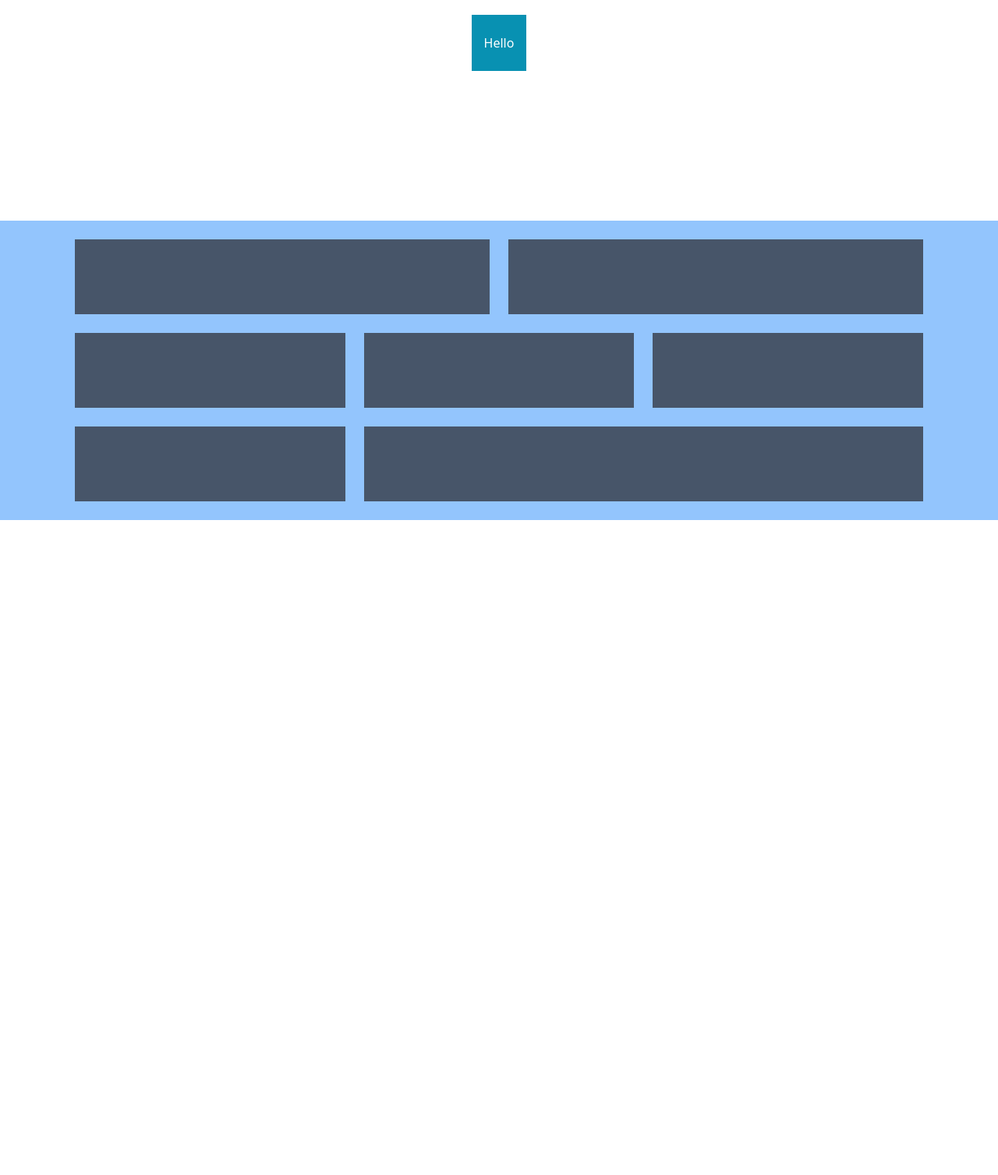
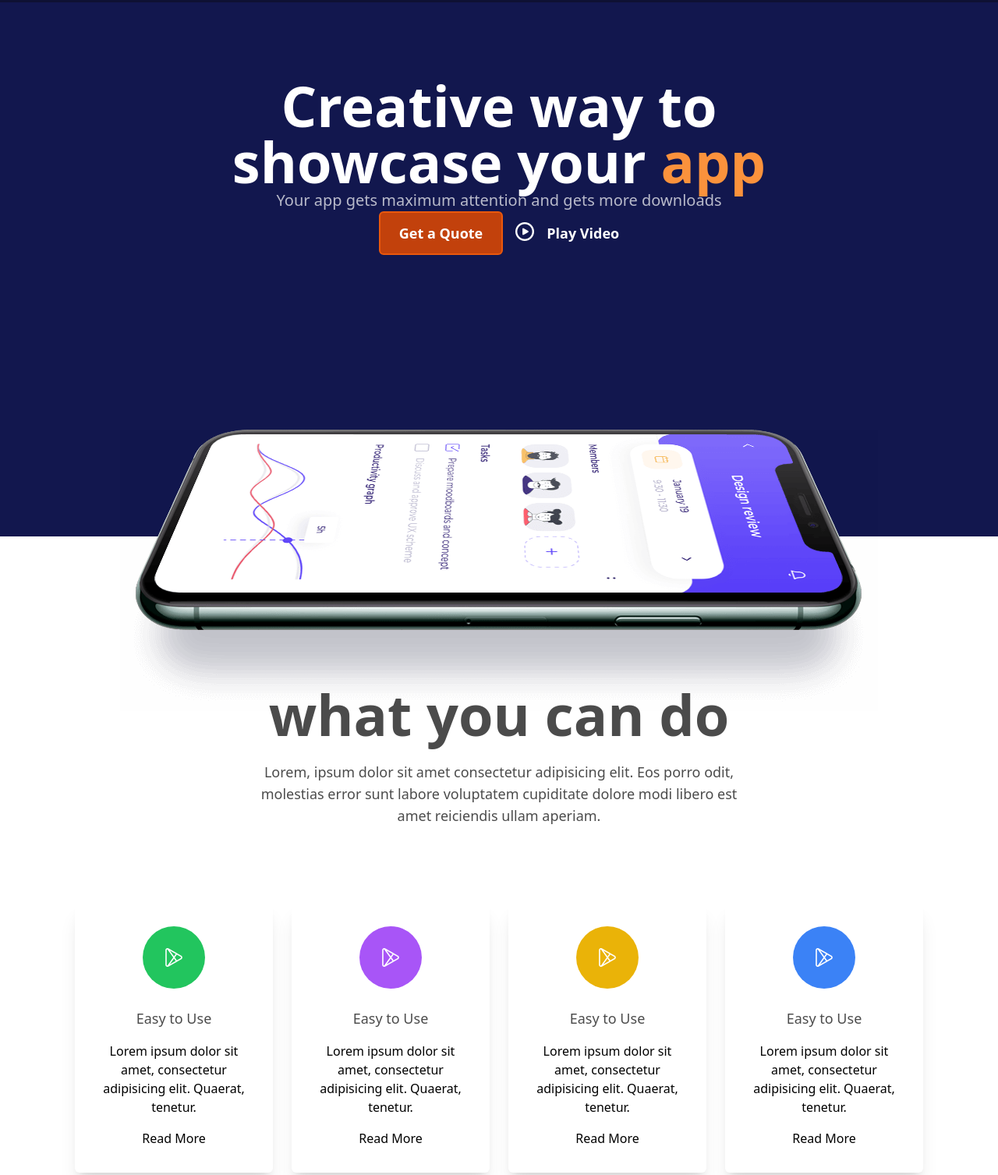
Before and after one commit to KaziMithfa/TailwingandDaisyUIpractices, a plain HTML site: page Conceptual Session 3/Tailwindconceptual/index.html in a window 1280 px wide. Shown: the part 101-1608 px from the top of the page at 78% size. Before the commit the page ends 800 px from the top, so only its background shows below. Drawn offline with nearby package versions, Linux system fonts and the light colour scheme.

Commit message:
Conceptual class completed

```diff
--- a/Conceptual Session 3/Tailwindconceptual/index.html
+++ b/Conceptual Session 3/Tailwindconceptual/index.html
@@ -10,51 +10,177 @@
 
 <body>
 
-    <p class="text-red-600 text-[5rem] font-normal">Hello CSS</p>
-    <div class="flex justify-center">
-        <button class="bg-cyan-600 text-white px-4 py-6">Hello</button>
+    <nav class="bg-[#0E1133]  py-6">
 
-    </div>
+        <div class="container  mx-auto lg:px-24 px-8">
 
-    <div class="container bg-blue-300 py-6 mx-auto px-24 mt-48">
+            <div class="flex text-white justify-between items-center">
+                <div class="flex justify-center items-center space-x-8 ">
+                    <div>
+                        <img src="images/logo-3.png" alt="">
 
-        <div class="grid grid-cols-1 lg:grid-cols-6 gap-6">
+                    </div>
 
-            <div class="bg-slate-600 h-24 lg:col-span-3">
+
+                    <div class="space-x-4 text-lg font-[700]">
+                        <a href="" class="hover:text-orange-600 duration-300">Home</a>
+                        <a href="" class="hover:text-orange-600 duration-300">About</a>
+                        <a href="" class="hover:text-orange-600 duration-300">Services</a>
+                        <a href="" class="hover:text-orange-600 duration-300">Blog</a>
+                        <a href="" class="hover:text-orange-600 duration-300">Contact</a>
+
+                    </div>
+                </div>
+
+                <div class="space-x-6">
+                    <button class="text-lg font-semibold">Login</button>
+                    <button
+                        class="bg-orange-700 px-6 py-3 rounded-md text-lg font-semibold hover:bg-transparent border-2 border-orange-600 duration-300">Get
+                        Started</button>
+                </div>
 
             </div>
 
-            <div class="bg-slate-600 h-24 lg:col-span-3">
+        </div>
 
-            </div>
 
-            <div class="bg-slate-600 h-24 lg:col-span-2">
+    </nav>
 
-            </div>
+    <header class="bg-[#12174E] pt-24 flex flex-col justify-center items-center">
 
-            <div class="bg-slate-600 h-24 lg:col-span-2">
 
-            </div>
 
-            <div class="bg-slate-600 h-24 lg:col-span-2">
+        <div class="container mx-auto lg:px-24 px-8">
 
-            </div>
+            <!-- the header section div start from here.. -->
 
-            <div class="bg-slate-600 h-24 lg:col-span-2">
+            <div class=" text-white text-center">
+                <h1 class="lg:text-7xl text-4xl font-bold ">Creative way to <br> showcase your <span
+                        class="text-orange-400">app</span>
+                </h1>
+                <p class="opacity-70 text-xl">Your app gets maximum attention and gets more downloads</p>
 
-            </div>
+                <div class="space-x-4 flex justify-center items-center">
 
-            <div class="bg-slate-600 h-24 lg:col-span-4">
+                    <button
+                        class="bg-orange-700 px-6 py-3 rounded-md text-lg font-semibold hover:bg-transparent border-2 border-orange-600 duration-300">Get
+                        a Quote</button>
 
-            </div>
+                    <button class="flex text-lg font-semibold">
+                        <img class="mr-4" src="images/play-button.png" alt="">
+                        Play Video</button>
+
+                </div>
 
 
 
 
 
+            </div>
+
+            <div class="translate-y-24 md:translate-y-36 flex justify-center lg:translate-y-56">
+                <img src="images/hero-thumb-4.png" alt="">
+            </div>
+
+
+            <!-- the header section div ends  here.. -->
         </div>
 
-    </div>
+    </header>
+
+    <section class="my-48">
+
+        <div class="text-center mb-24">
+            <h1 class="text-7xl font-bold opacity-70 mb-6">what you can do</h1>
+            <p class="w-[50%] mx-auto opacity-70 text-lg">Lorem, ipsum dolor sit amet consectetur adipisicing elit. Eos
+                porro odit,
+                molestias error
+                sunt labore
+                voluptatem cupiditate dolore modi libero est amet reiciendis ullam aperiam.</p>
+
+        </div>
+
+
+        <div class="container mx-auto lg:px-24 px-8">
+
+            <div class="grid grid-cols-1 md:grid-cols-2 lg:grid-cols-4 gap-6">
+
+                <div class=" shadow-xl rounded-md p-8">
+                    <div class="w-20 h-20 rounded-full mx-auto bg-green-500 flex justify-center items-center">
+
+                        <img src="images/play-store.png" alt="">
+                    </div>
+
+                    <div class="text-center mt-6 space-y-4">
+                        <h6 class="text-lg font-medium opacity-70">Easy to Use</h6>
+                        <p>Lorem ipsum dolor sit amet, consectetur adipisicing elit. Quaerat, tenetur.</p>
+                        <button>Read More</button>
+                    </div>
+
+                </div>
+
+                <div class=" shadow-xl rounded-md p-8">
+                    <div class="w-20 h-20 rounded-full mx-auto bg-purple-500 flex justify-center items-center">
+
+                        <img src="images/play-store.png" alt="">
+                    </div>
+
+                    <div class="text-center mt-6 space-y-4">
+                        <h6 class="text-lg font-medium opacity-70">Easy to Use</h6>
+                        <p>Lorem ipsum dolor sit amet, consectetur adipisicing elit. Quaerat, tenetur.</p>
+                        <button>Read More</button>
+                    </div>
+
+                </div>
+
+                <div class=" shadow-xl rounded-md p-8">
+                    <div class="w-20 h-20 rounded-full mx-auto bg-yellow-500 flex justify-center items-center">
+
+                        <img src="images/play-store.png" alt="">
+                    </div>
+
+                    <div class="text-center mt-6 space-y-4">
+                        <h6 class="text-lg font-medium opacity-70">Easy to Use</h6>
+                        <p>Lorem ipsum dolor sit amet, consectetur adipisicing elit. Quaerat, tenetur.</p>
+                        <button>Read More</button>
+                    </div>
+
+                </div>
+
+                <div class=" shadow-xl rounded-md p-8">
+                    <div class="w-20 h-20 rounded-full mx-auto bg-blue-500 flex justify-center items-center">
+
+                        <img src="images/play-store.png" alt="">
+                    </div>
+
+                    <div class="text-center mt-6 space-y-4">
+                        <h6 class="text-lg font-medium opacity-70">Easy to Use</h6>
+                        <p>Lorem ipsum dolor sit amet, consectetur adipisicing elit. Quaerat, tenetur.</p>
+                        <button>Read More</button>
+                    </div>
+
+                </div>
+
+
+
+
+            </div>
+
+        </div>
+
+    </section>
+
+    <section>
+
+        <div class="my-48 bg-red-200 h-96 relative">
+
+            <div class="w-20 h-20 bg-blue-200 absolute">
+
+            </div>
+
+        </div>
+
+    </section>
 
 
 </body>
```
Also changed, not shown: Conceptual Session 3/Tailwindconceptual/images/hero-thumb-4.png (added), Conceptual Session 3/Tailwindconceptual/images/logo-3.png (added), Conceptual Session 3/Tailwindconceptual/images/more.png (added), Conceptual Session 3/Tailwindconceptual/images/play-button.png (added), Conceptual Session 3/Tailwindconceptual/images/play-store.png (added).
